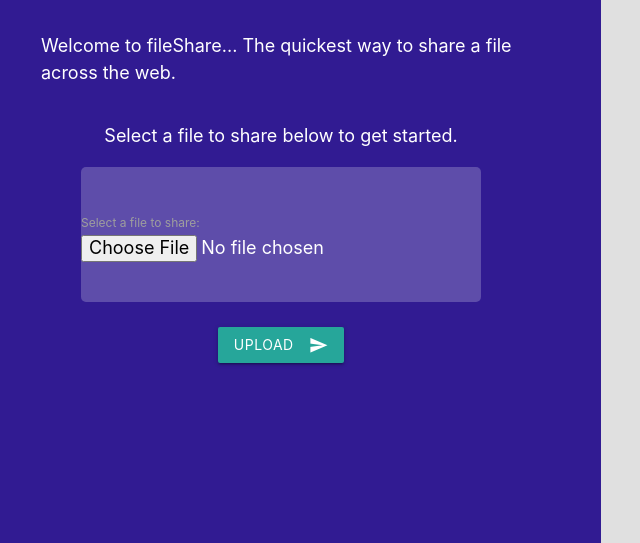
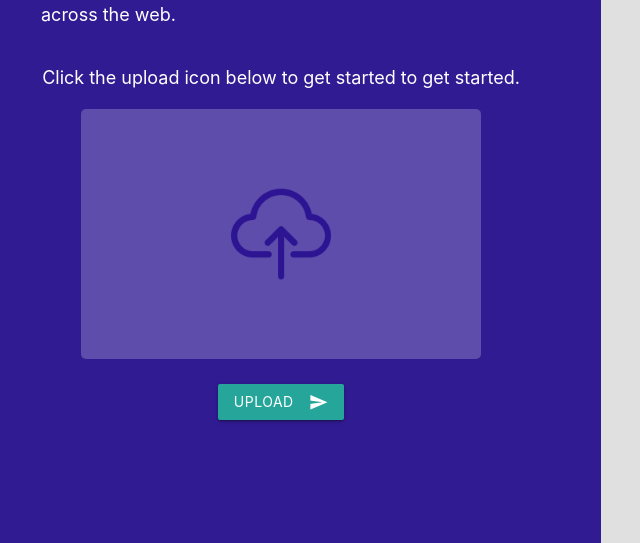
Before and after one commit to anthony-exe/fileShare, a website: page public/index.html in a window 1280 px wide. Shown: the part 257-800 px from the top of the page, without its empty margins (39-679 px from the left). Drawn offline with nearby package versions, Linux system fonts and the light colour scheme.

Commit message:
Customized upload button.

```diff
--- a/public/index.html
+++ b/public/index.html
@@ -22,10 +22,9 @@
                 <div class="main-content">
                     <h2>fileShare...</h2>
                     <p>Welcome to fileShare... The quickest way to share a file across the web.</p>
-                    <p>Select a file to share below to get started.</p>
+                    <p>Click the upload icon below to get started to get started.</p>
                     <form id="upload-form">
                         <div class="form-section upload-field">
-                            <label for="file">Select a file to share:</label>
                             <input type="file" name="file">
                         </div>
                         <div class="form-section submit-section">
--- a/public/js/main.js
+++ b/public/js/main.js
@@ -2,6 +2,9 @@
 
 window.onload = function() {
     document.querySelector('#upload-form').addEventListener('submit', handleUploadFormSubmit);
+    document.querySelector('.upload-field').addEventListener('click', function() {
+        document.querySelector('input[name="file"]').click();
+    });
 }
 
 function handleUploadFormSubmit(event) {
--- a/public/style/main.css
+++ b/public/style/main.css
@@ -54,15 +54,24 @@ body {
 }
 
 .upload-field {
-    padding-top: 40px;
-    padding-bottom: 40px;
+    height: 250px;
+    width:  100%;
     background-color: rgba(255, 255, 255, .22);
+    background-size: 100px 100px;
+    background-position: 50% 50%;
+    background-image: url(../img/upload-icon.png);
+    background-repeat: no-repeat;
     border-radius: 5px;
     max-width: 400px;
     margin-left: auto;
     margin-right: auto;
 }
 
+input[name='file'] {
+    width: 0;
+    height: 0;
+}
+
 .submit-section {
     text-align: center;
 }
```
Also changed, not shown: public/img/upload-icon.png (added).
